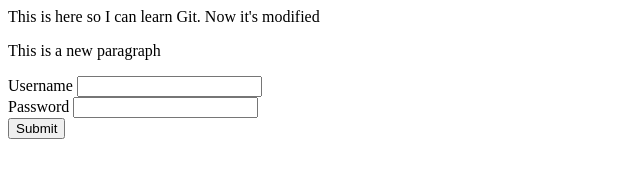
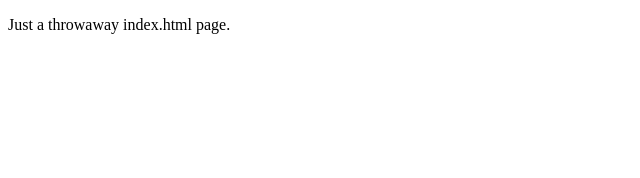
Before and after one commit to onesharklogan/learn-git, a plain HTML site: page index.html in a window 1280 px wide. Shown: the whole page, without its empty margins (0-640 px from the left). Drawn offline with Linux system fonts and the light colour scheme.

Commit message:
added index html

```diff
--- a/index.html
+++ b/index.html
@@ -1,26 +1,9 @@
-<html lang="en">
+<!DOCTYPE html>
+<html>
 <head>
-    <meta charset="UTF-8">
-    <meta name="viewport" content="width=device-width, initial-scale=1.0">
-    <title>Document</title>
-    <script type="text/javascript" src="./bar.js"></script>
-    <script type="text/javascript" src="./foo.js"></script>
+  <title>Learn GitHub</title>
 </head>
 <body>
-    <p>This is here so I can learn Git. Now it's modified</p>
-    <p>This is a new paragraph</p>
-    <form name="signup" action="/signup">
-        <div>
-          <label for="username">Username</label>
-          <input type="text" name="username" required>
-        </div>
-
-        <div>
-          <label for="password">Password</label>
-          <input type="password" name="password">
-        </div>
-
-        <input type="submit">
-    </form>
+  <p>Just a throwaway index.html page.</p>
 </body>
 </html>
```
